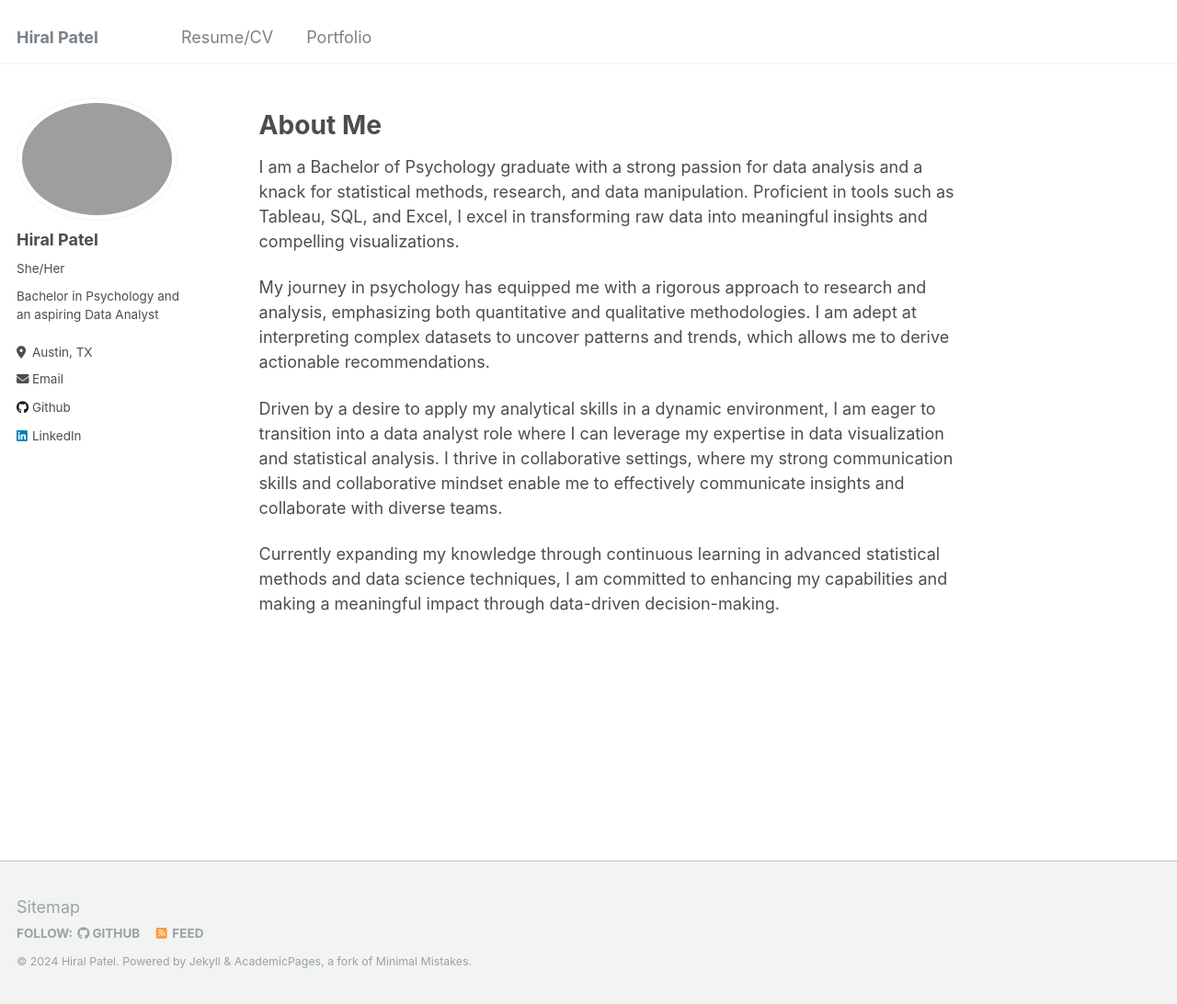
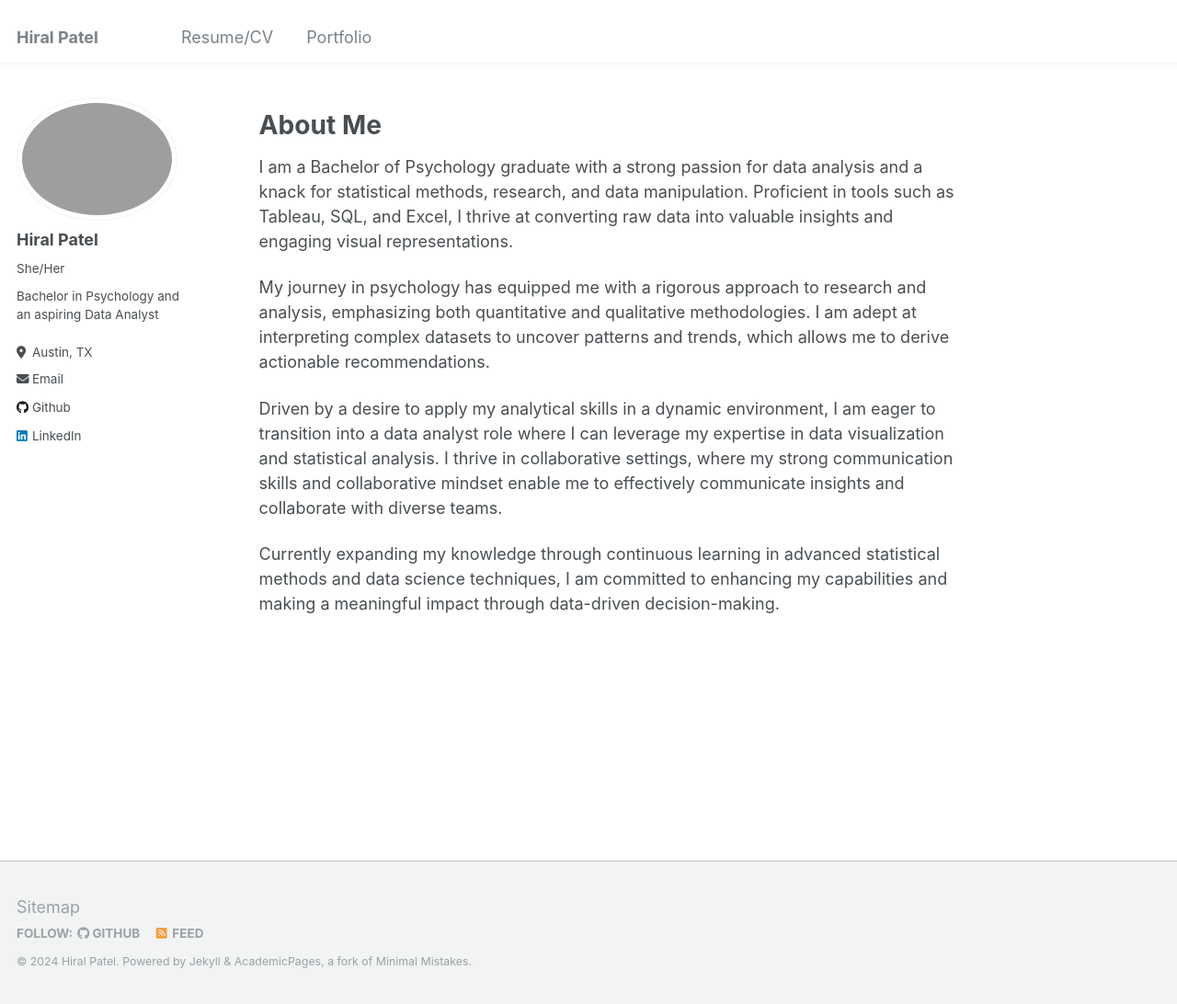
Before and after one commit to hiral-patel-da/hiral-patel-da.github.io, a Jekyll site: the page built from _pages/about.md, in a window 1280 px wide and 1092 px high. Shown: the whole window at 92% size. Built offline with Jekyll 4.4.1, drawn with Linux system fonts in a browser that asks for light colours.

Commit message:
about me changes

```diff
--- a/_pages/about.md
+++ b/_pages/about.md
@@ -9,7 +9,7 @@ redirect_from:
 
 # About Me
 
-I am a Bachelor of Psychology graduate with a strong passion for data analysis and a knack for statistical methods, research, and data manipulation. Proficient in tools such as Tableau, SQL, and Excel, I excel in transforming raw data into meaningful insights and compelling visualizations.
+I am a Bachelor of Psychology graduate with a strong passion for data analysis and a knack for statistical methods, research, and data manipulation. Proficient in tools such as Tableau, SQL, and Excel, I thrive at converting raw data into valuable insights and engaging visual representations.
 
 My journey in psychology has equipped me with a rigorous approach to research and analysis, emphasizing both quantitative and qualitative methodologies. I am adept at interpreting complex datasets to uncover patterns and trends, which allows me to derive actionable recommendations.
 
```
